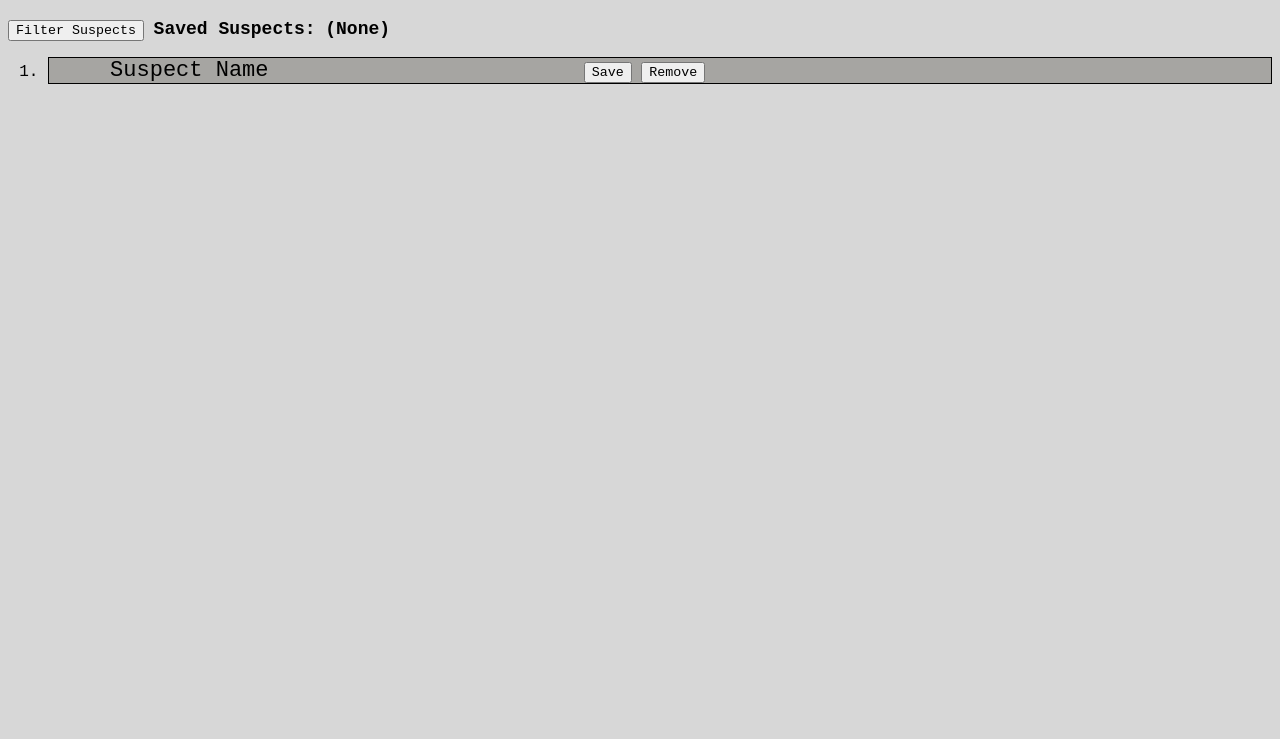
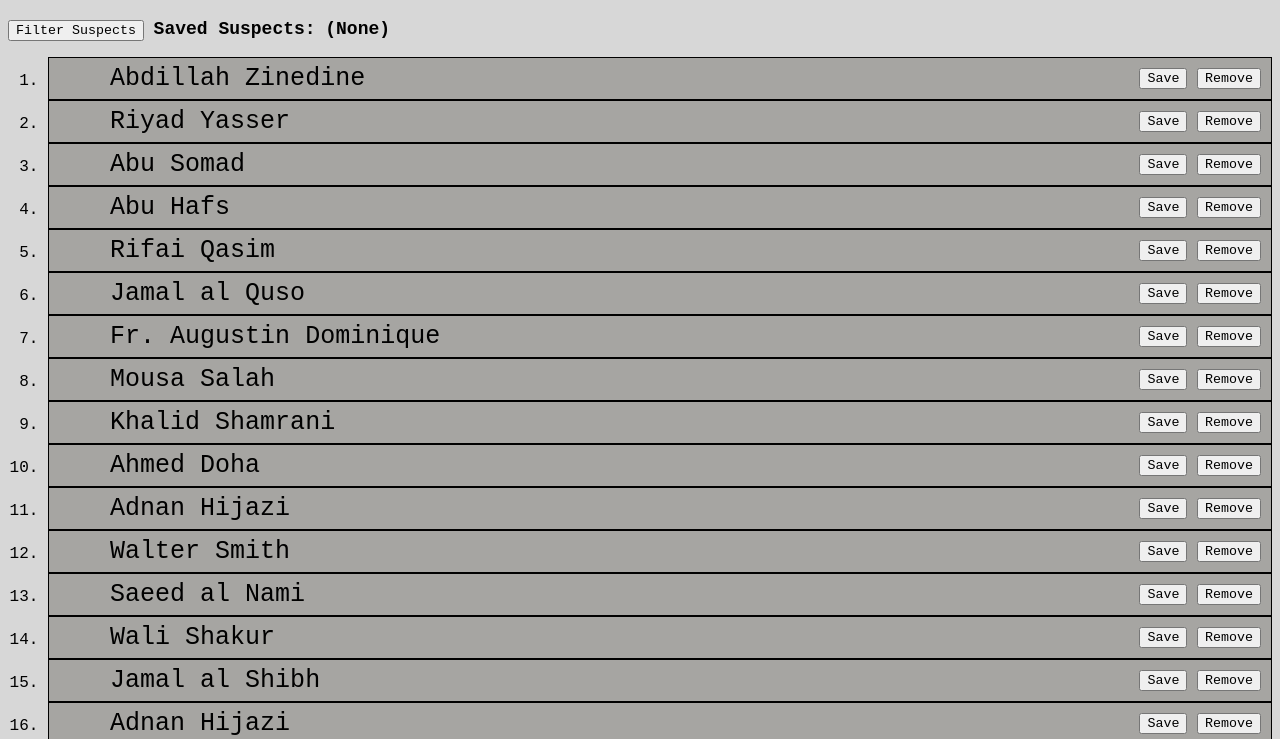
Before and after one commit to z1945368/490-N10-Project3, a plain HTML site: page suspectFinderGUI/index.html in a window 1280 px wide. Shown: the part 61-800 px from the top of the page. Drawn offline with Linux system fonts and the light colour scheme.

Commit message:
Connection to JSON established

```diff
--- a/suspectFinderGUI/css/styles.css
+++ b/suspectFinderGUI/css/styles.css
@@ -8,8 +8,8 @@
     --report-hover-coler: #ffffff;
     --border-color: #000000;
 
-    --suspect-name-font-size: 22px;
-    --report-list-title-font-size: 18px;
+    --suspect-name-font-size: 25px;
+    --report-list-title-font-size: 20px;
 }
 
 
@@ -34,14 +34,16 @@ h1 {
     /* Primary Suspect Page */
 .displayedArea{
     border: 1px solid var(--border-color); /* Display when suspect name clicked, otherwise no border */
+    display: flex;
+    align-items: center;
+    justify-content: space-between;
+
 }
 
 .suspectLabel {
     font-size: var(--suspect-name-font-size);
-    width: 15%;
+    width: 80%;
     padding-left: 5%;
-    padding-right: 25%;
-
 }
 
 .suspectLabel:hover {
@@ -98,6 +100,15 @@ h1 {
     font-weight: bold;
 }
 
+.suspectButtons {
+    margin: 10px;
+}
+
+.suspectListItme {
+
+}
+
+
 /* Custom ID CSS */
 
     /* Suspect Page IDs */
--- a/suspectFinderGUI/index.html
+++ b/suspectFinderGUI/index.html
@@ -17,7 +17,9 @@
         </dialog>
 
         <section class="suspectListArea">
-            <ol>
+            <ol id="suspectList">
+
+<!--
                 <li class="suspectListItem" >
                     <div class="collapsible">
                         <div class="displayedArea">
@@ -35,8 +37,10 @@
                     </div>
                     <br>
                 </li>
+-->
 
             </ol>
+            <script src="/suspectFinderGUI/js/fillSuspectList.js"></script>
         </section>
     </body>
     <footer>
--- /dev/null
+++ b/suspectFinderGUI/js/fillSuspectList.js
@@ -0,0 +1,38 @@
+// Link JSON to files
+async function getJSONData() {
+
+    const file = await fetch("/suspectFinderGUI/json/reports.json");
+    const data = await file.json();
+
+    const listBody = document.getElementById("suspectList");
+
+    data.forEach(report => {
+        console.log(report.DESCRIPTION)
+        const suspectItem = document.createElement("li");
+        suspectItem.id = "suspectListItem"+report.ID;
+
+        suspectItem.innerHTML = `
+            <div class="collapsible">
+                <div class="displayedArea">
+                    <label class="suspectLabel" id="suspectLabel#">` + report.PERSONS[0] + `</label>
+                    <div class="suspectButtons">
+                        <button class="suspectButton" id="saveSuspectButton">Save</button>
+                        <button class="suspectButton" id="removeSuspectButton">Remove</button>
+                    </div>
+
+                </div>
+                <div class="extendableAreaCollapse" id="suspectReports#">
+                    <ul class="reportList">
+                        <li class="reportListItem" id="report#1">Report ` + report.ID + `</li>
+                        <li class="reportListItem" id="report#2">Report #</li>
+                        <li class="reportListItem" id="report#3">Report #</li>
+                    </ul>
+                </div>
+            </div>
+        `;
+        listBody.appendChild(suspectItem);
+    });
+
+}
+
+getJSONData();
```
Also changed, not shown: suspectFinderGUI/js/suspectReport.js (line endings or trailing spaces).
